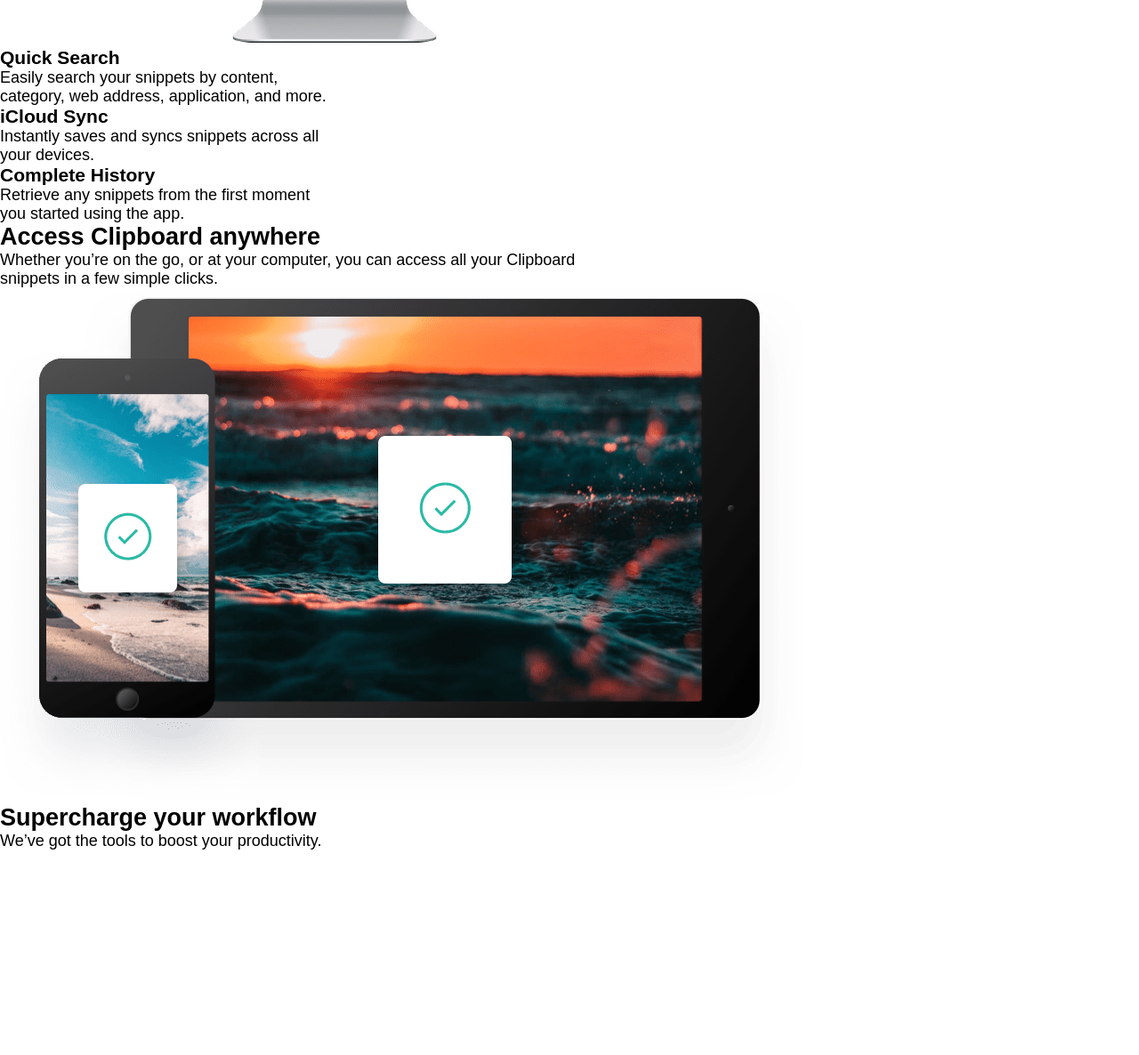
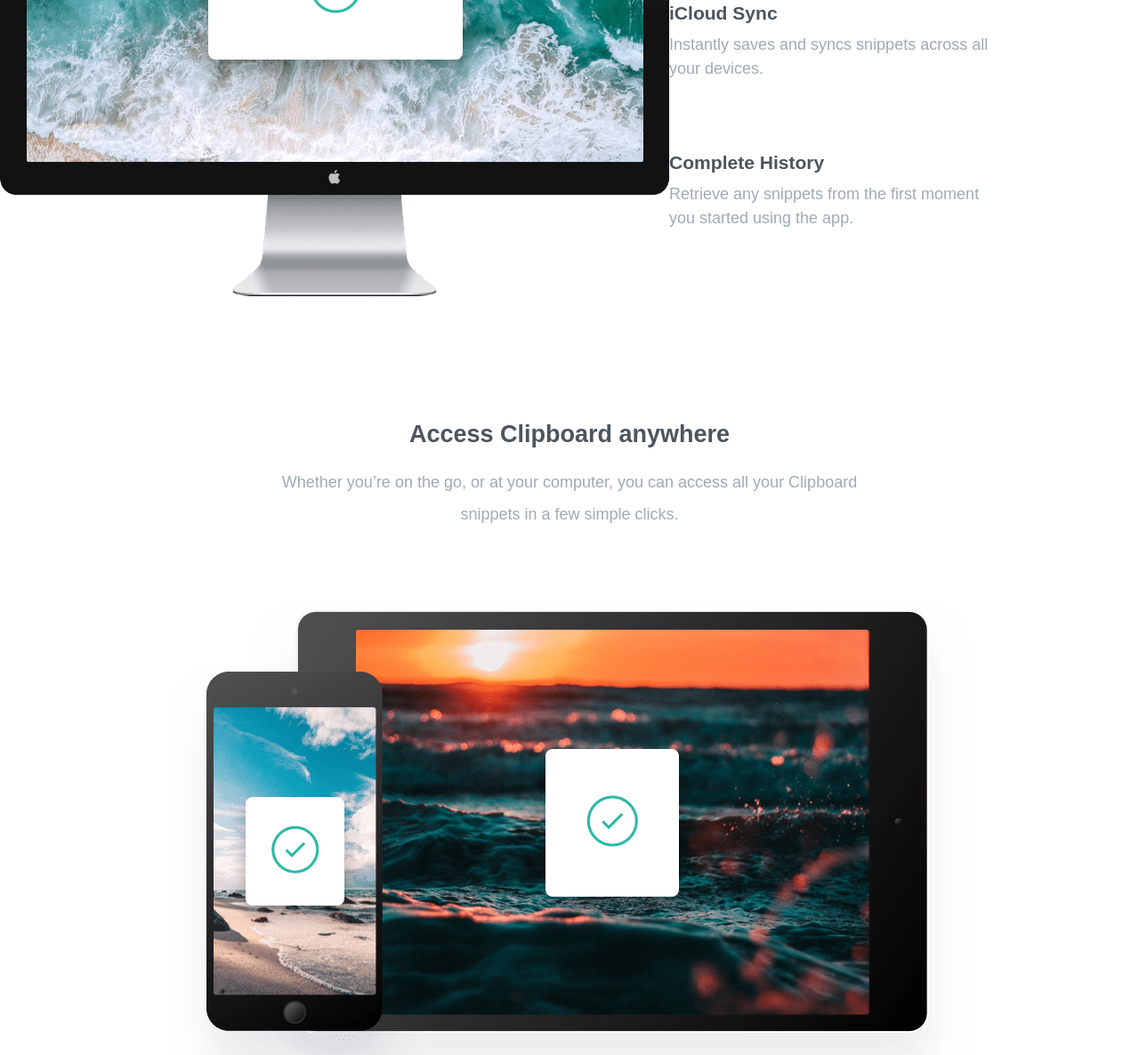
Before and after one commit to gilda-prv/Clipboard-landing-page, a plain HTML site: page index.html in a window 1280 px wide. Shown: the part 1061-2247 px from the top of the page at 89% size. Before the commit the page ends 2017 px from the top, so only its background shows below. Drawn offline with Linux system fonts and the light colour scheme; a web font is replaced by a local one.

Commit message:
Update style.css

```diff
--- a/style.css
+++ b/style.css
@@ -11,6 +11,10 @@ body {
   background-image: url(images/bg-header-desktop.png);
   background-repeat: no-repeat;
   background-size: contain;
+  /* display: flex;
+  justify-content: center;
+  align-items: center; */
+  text-align: center;
 }
 /* header */
 .head-text {
@@ -59,12 +63,59 @@ body {
   cursor: pointer;
   box-shadow: 1px 1px 2px 2px rgb(70, 84, 188);
 }
+/* maintext */
+.maintext {
+  margin-top: 140px;
+}
+.maintext h2 {
+  color: hsl(210, 10%, 33%);
+}
+.maintext p {
+  margin-top: 20px;
+  color: hsl(201, 11%, 66%);
+  line-height: 2;
+}
+/* computersec */
+.computersec {
+  display: grid;
+  grid-template-columns: 1fr 1fr;
+  margin-top: 80px;
+}
+.com-text {
+  display: flex;
+  flex-direction: column;
+  justify-content: center;
+  text-align: left;
+  gap: 80px;
+}
+.com-text h3 {
+  color: hsl(210, 10%, 33%);
+  font-weight: 600;
+}
+.com-text p {
+  margin-top: 10px;
+  color: hsl(201, 11%, 66%);
+  line-height: 1.5;
+}
+/* device */
+.device {
+  margin-top: 80px;
+}
+.device h2 {
+  font-size: 30px;
+  color: hsl(210, 10%, 33%);
+}
+.device p {
+  margin-top: 20px;
+  color: hsl(201, 11%, 66%);
+  line-height: 2;
+  font-size: 17px;
+}
 .attribution {
   font-size: 11px;
   text-align: center;
   position: absolute;
   bottom: 20px;
-  text-align: center;
 }
 .attribution a {
   color: hsl(228, 45%, 44%);
```
